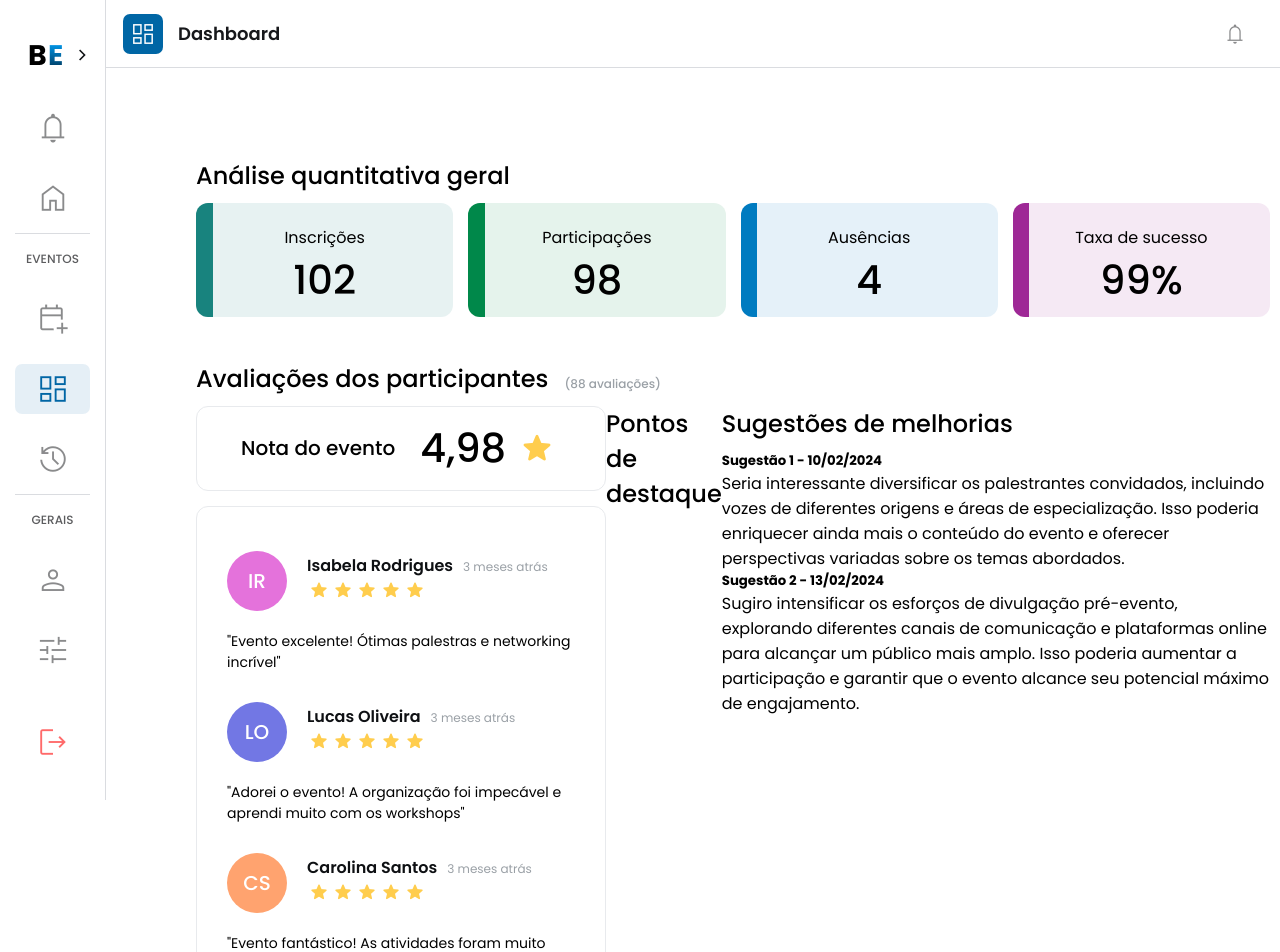
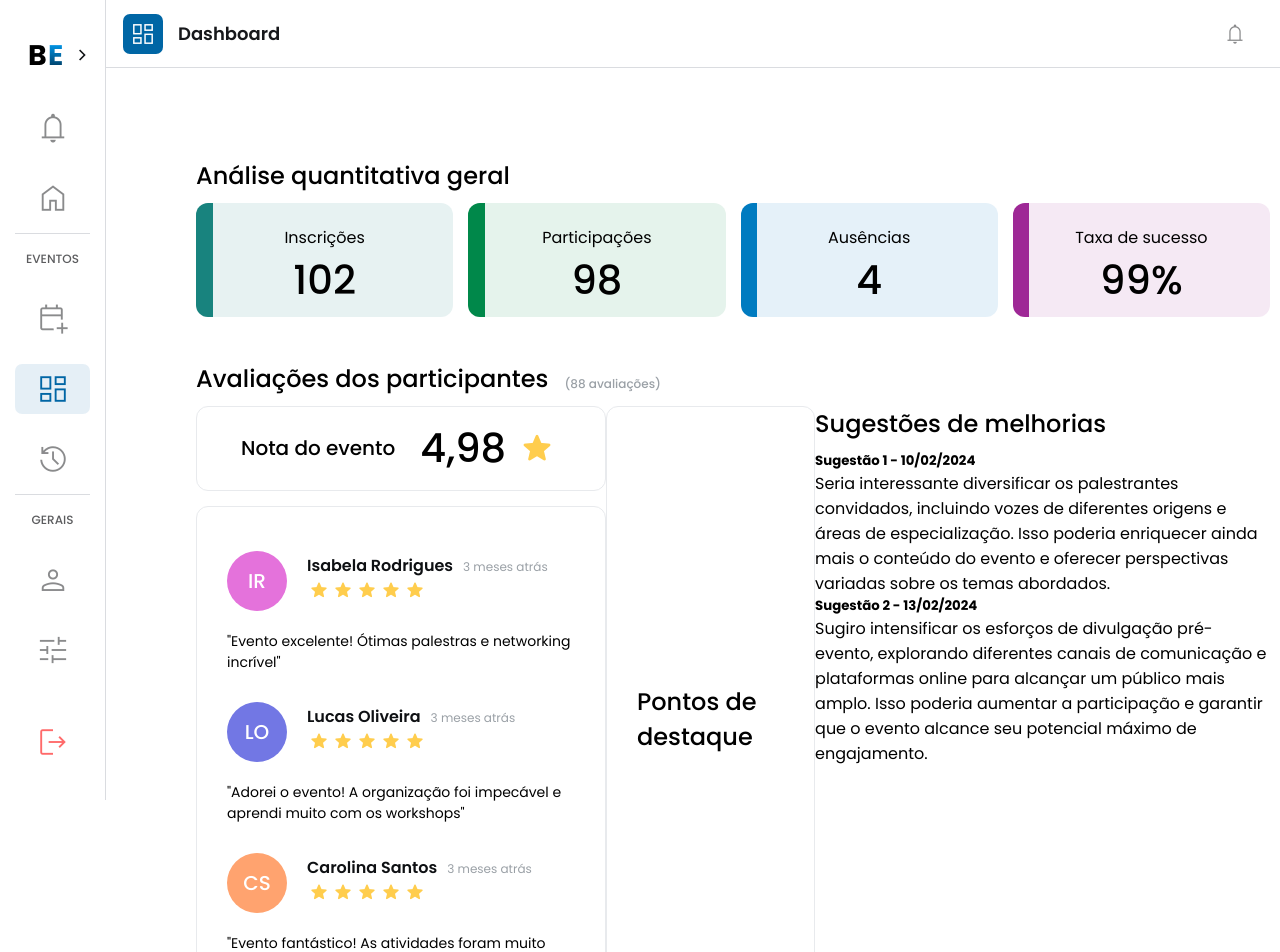
Before and after one commit to EsyProject/EsyFrontend, a React (Vite) app: page /dashboard in a window 1280 px wide. Shown: the top 952 px of the page. Built offline with nearby package versions, Linux system fonts and the light colour scheme.

Commit message:
style: defining a size for the highlights class

```diff
--- a/src/pages/Dashboard/Dashboard.css
+++ b/src/pages/Dashboard/Dashboard.css
@@ -246,3 +246,14 @@
   gap: 2px;
   color: #ffcd4d;
 }
+
+.highlights {
+  width: 779px;
+  height: 635px;
+  border: 1px solid #e8eaed;
+  border-radius: 12px;
+  padding: 30px;
+  display: flex;
+  flex-direction: column;
+  justify-content: space-around;
+}
```
